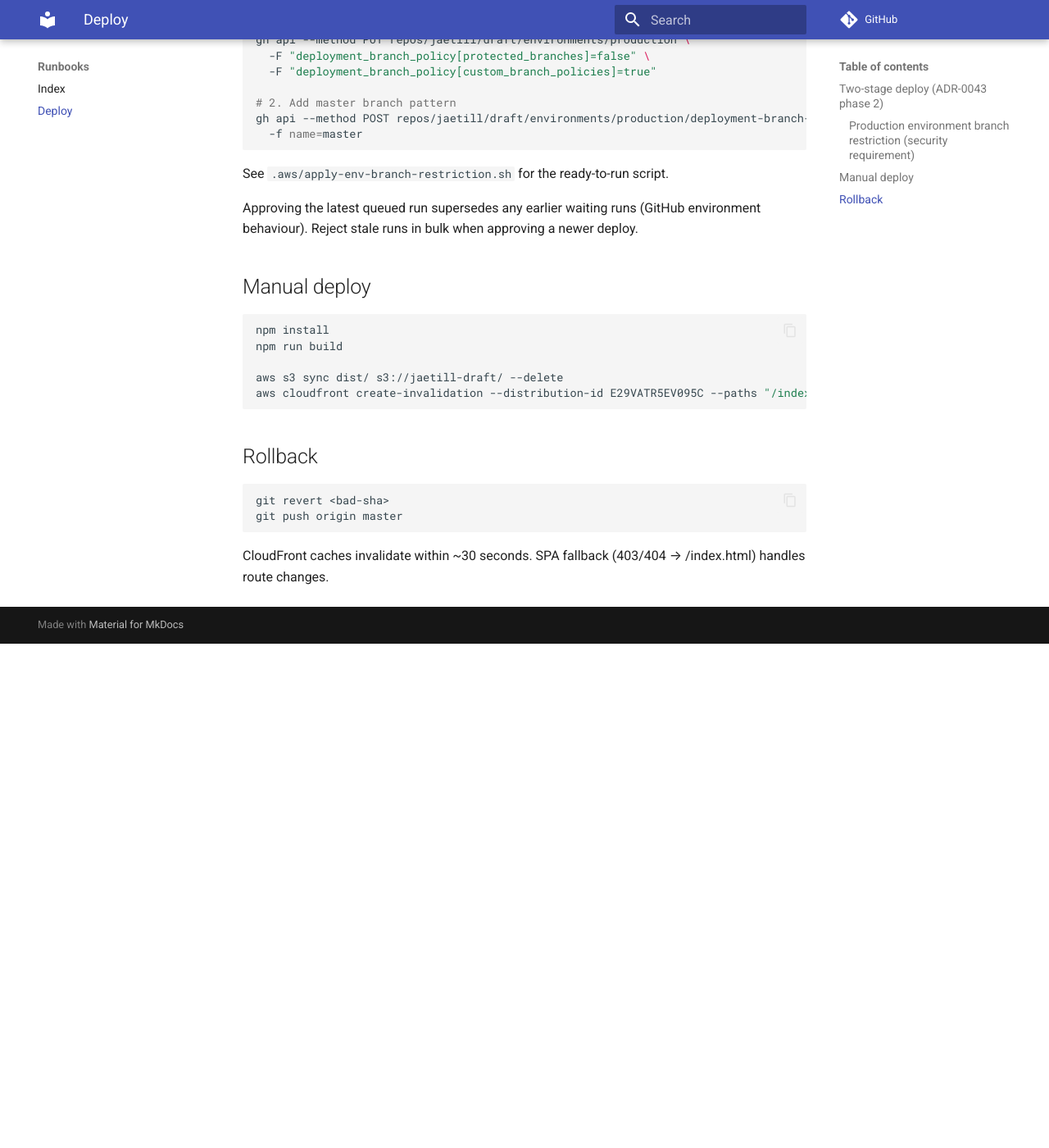
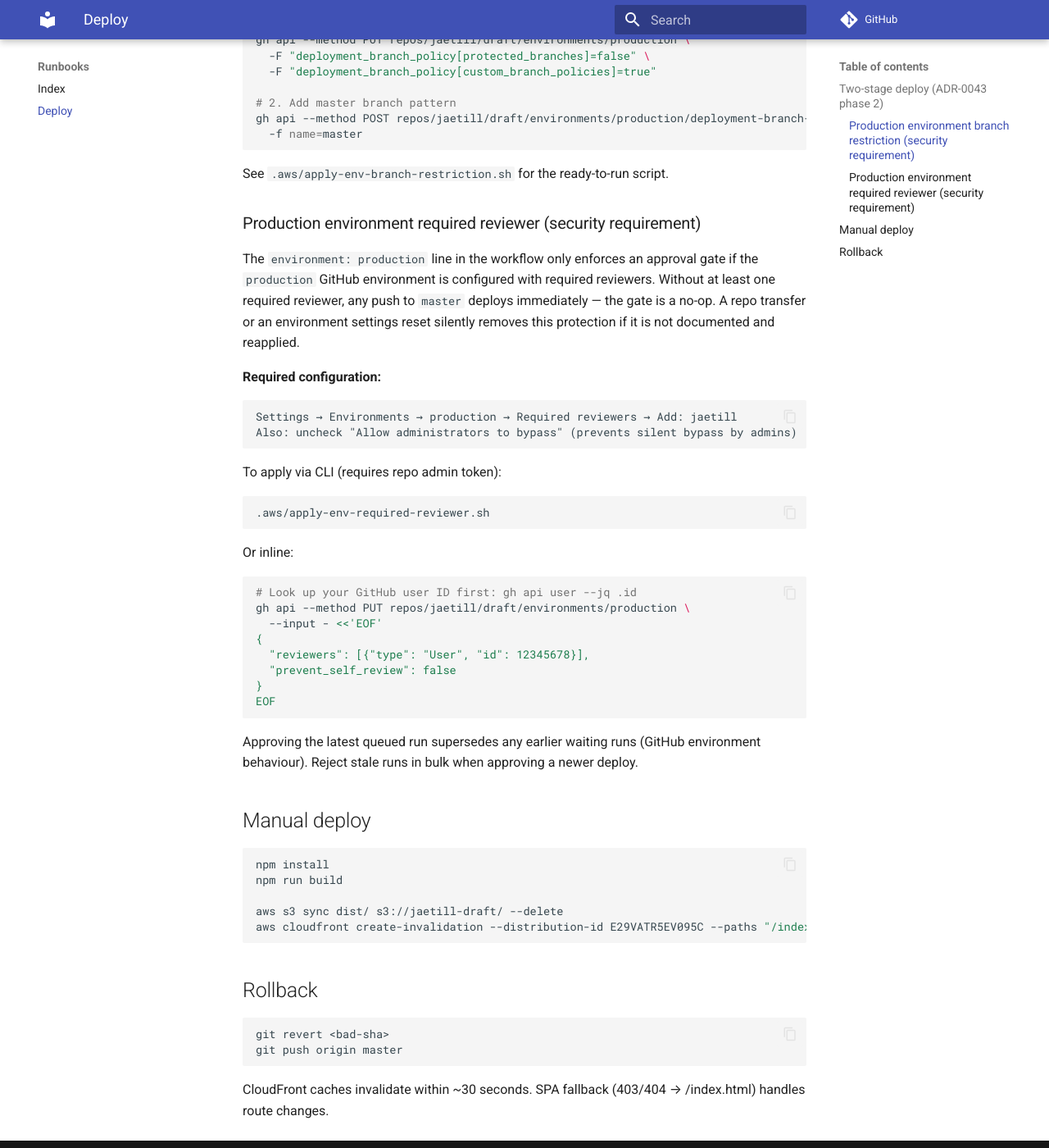
Before and after one commit to jaetill/draft, an MkDocs documentation site: the page built from docs/runbooks/deploy.md, in a window 1280 px wide and 1400 px high, scrolled down 873 px. Shown: the whole window at 82% size. Built offline with MkDocs 1.6.1 and Material for MkDocs 9.7.7, drawn with Linux system fonts in a browser that asks for light colours; comment, search, counter and statistics services are not loaded; before the commit the page ends 1658 px from its top, so only the background shows below that.

Commit message:
docs(ci): document required reviewer as mandatory companion to production gate (closes #29) (#89)
Co-authored-by: claude[bot] <41898282+claude[bot]@users.noreply.github.com>
Co-authored-by: Claude Sonnet 4.6 <noreply@anthropic.com>

````diff
--- a/docs/runbooks/deploy.md
+++ b/docs/runbooks/deploy.md
@@ -34,6 +34,36 @@ gh api --method POST repos/jaetill/draft/environments/production/deployment-bran
 
 See `.aws/apply-env-branch-restriction.sh` for the ready-to-run script.
 
+### Production environment required reviewer (security requirement)
+
+The `environment: production` line in the workflow only enforces an approval gate if the `production` GitHub environment is configured with required reviewers. Without at least one required reviewer, any push to `master` deploys immediately — the gate is a no-op. A repo transfer or an environment settings reset silently removes this protection if it is not documented and reapplied.
+
+**Required configuration:**
+
+```
+Settings → Environments → production → Required reviewers → Add: jaetill
+Also: uncheck "Allow administrators to bypass" (prevents silent bypass by admins)
+```
+
+To apply via CLI (requires repo admin token):
+
+```sh
+.aws/apply-env-required-reviewer.sh
+```
+
+Or inline:
+
+```sh
+# Look up your GitHub user ID first: gh api user --jq .id
+gh api --method PUT repos/jaetill/draft/environments/production \
+  --input - <<'EOF'
+{
+  "reviewers": [{"type": "User", "id": 12345678}],
+  "prevent_self_review": false
+}
+EOF
+```
+
 Approving the latest queued run supersedes any earlier waiting runs (GitHub environment behaviour). Reject stale runs in bulk when approving a newer deploy.
 
 ## Manual deploy
````
Also changed, not shown: CLAUDE.md (+1 -0 lines), 1 other file.
